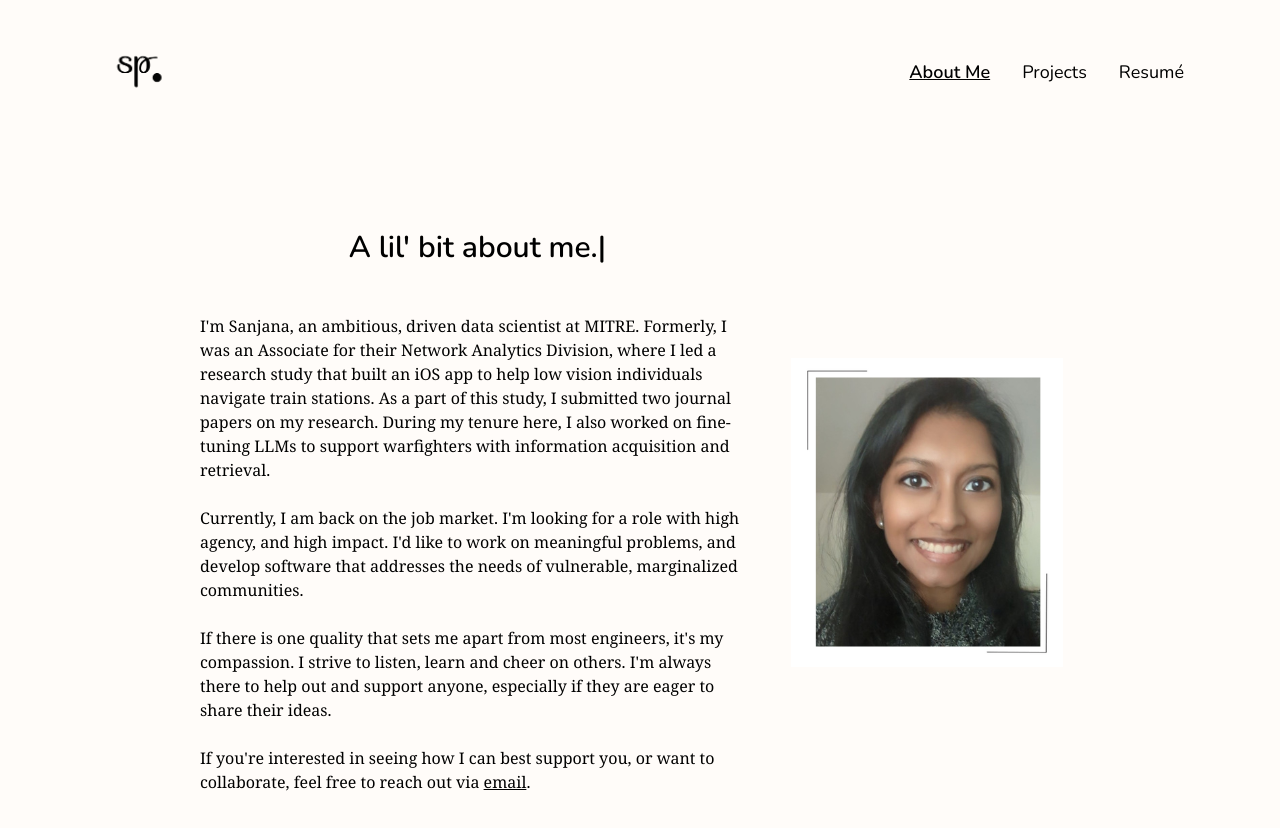
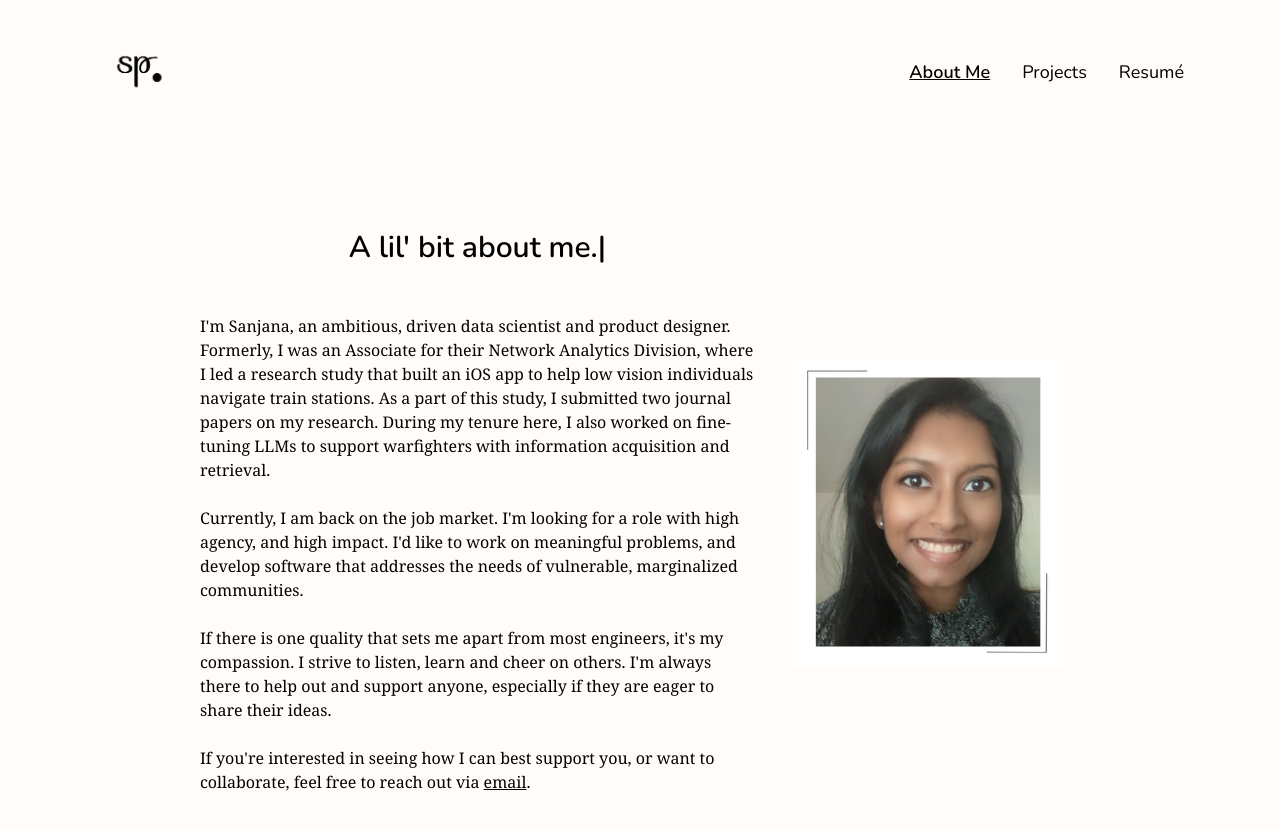
Before and after one commit to aroastedrepo/aroastedrepo.github.io, a React (Create React App) app: page / in a window 1280 px wide. Shown: the top 828 px of the page. Built offline with nearby package versions, Linux system fonts and the light colour scheme.

Commit message:
Changed title

```diff
--- a/src/AboutMe.js
+++ b/src/AboutMe.js
@@ -30,12 +30,12 @@ const AboutMe = () => {
           </h1>
           <div className="space-y-6">
             <p>
-              I'm Sanjana, an ambitious, driven data scientist at MITRE.
-              Formerly, I was an Associate for their Network Analytics Division,
-              where I led a research study that built an iOS app to help low
-              vision individuals navigate train stations. As a part of this
-              study, I submitted two journal papers on my research. During my
-              tenure here, I also worked on fine-tuning LLMs to support
+              I'm Sanjana, an ambitious, driven data scientist and product
+              designer. Formerly, I was an Associate for their Network Analytics
+              Division, where I led a research study that built an iOS app to
+              help low vision individuals navigate train stations. As a part of
+              this study, I submitted two journal papers on my research. During
+              my tenure here, I also worked on fine-tuning LLMs to support
               warfighters with information acquisition and retrieval.
             </p>
             <p>
```
